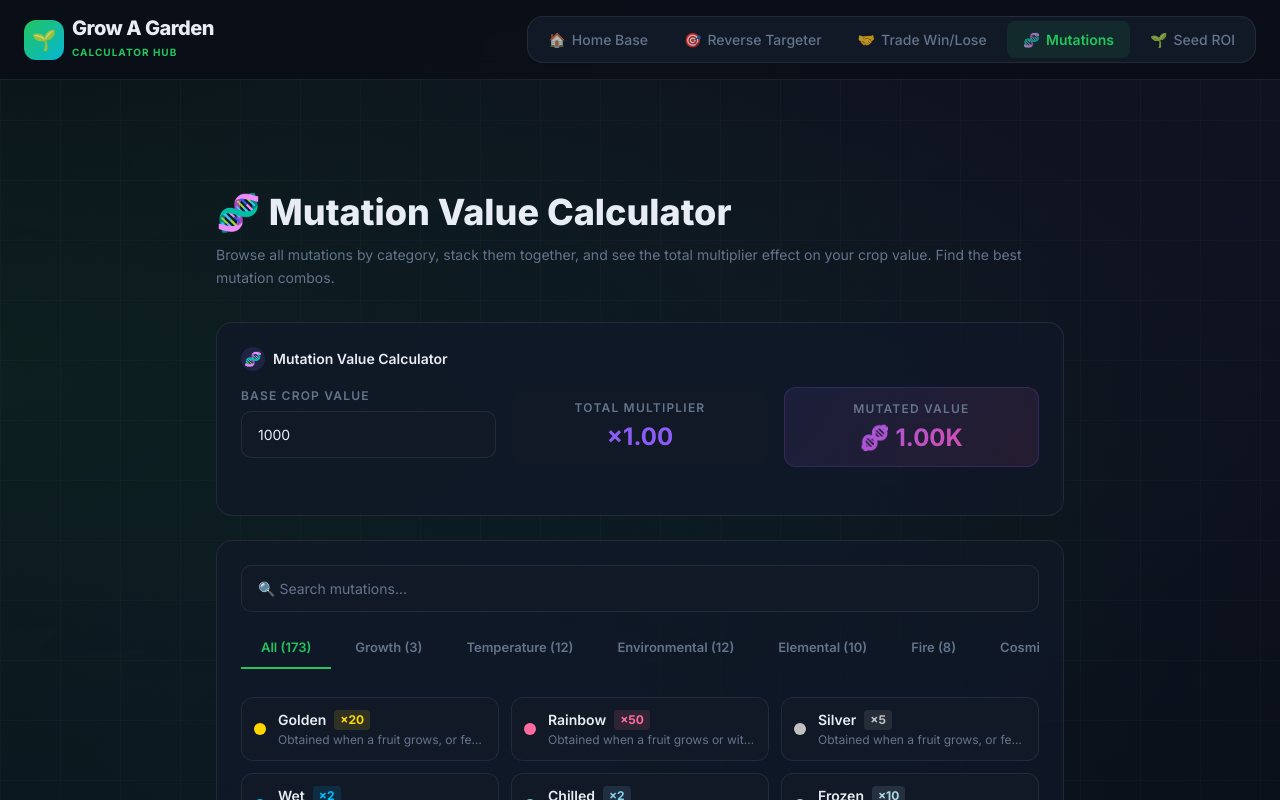
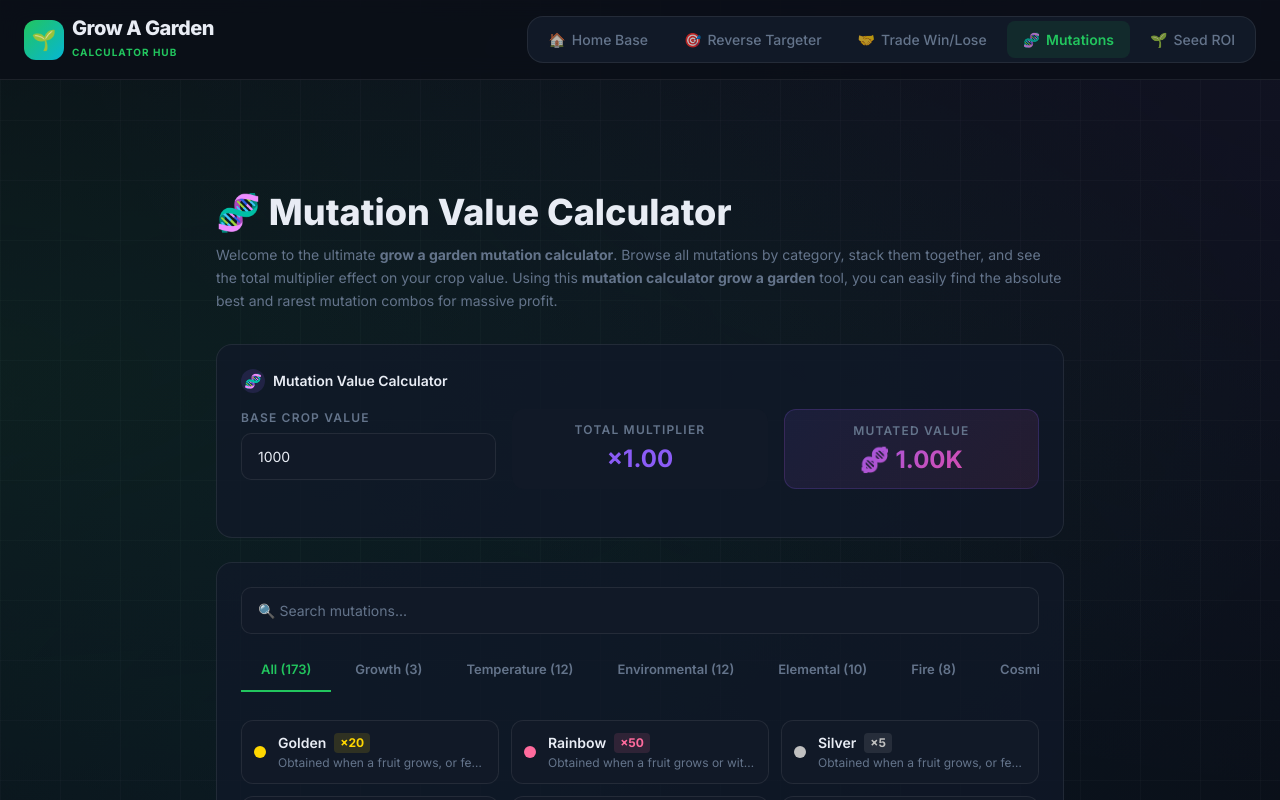
Before and after one commit to liveetcstream-beep/grow-a-garden-calculator, a Next.js app: page /mutation-calculator in a window 1280 px wide. Shown: the top 800 px of the page. Built offline with nearby package versions, Linux system fonts and the light colour scheme.

Commit message:
Inject Competitor Content Gap semantic keywords

```diff
--- a/src/app/mutation-calculator/page.tsx
+++ b/src/app/mutation-calculator/page.tsx
@@ -15,7 +15,7 @@ export default function MutationCalculatorPage() {
           🧬 Mutation Value Calculator
         </h1>
         <p className="text-sm leading-relaxed" style={{ color: 'var(--muted)' }}>
-          Browse all mutations by category, stack them together, and see the total multiplier effect on your crop value. Find the best mutation combos.
+          Welcome to the ultimate <strong>grow a garden mutation calculator</strong>. Browse all mutations by category, stack them together, and see the total multiplier effect on your crop value. Using this <strong>mutation calculator grow a garden</strong> tool, you can easily find the absolute best and rarest mutation combos for massive profit.
         </p>
       </div>
       <MutationCalculator />
--- a/src/app/pet-calculator/page.tsx
+++ b/src/app/pet-calculator/page.tsx
@@ -15,7 +15,7 @@ export default function PetCalculatorPage() {
           🐾 Pet Calculator Grow A Garden
         </h1>
         <p className="text-sm leading-relaxed" style={{ color: 'var(--muted)' }}>
-          Welcome to the official <strong>pet calculator grow a garden</strong> hub. Estimate exact pet values by entering weight, age, and ability modifiers. Track your <strong>grow a garden value</strong> and filter by rarity to find your exact pet and see detailed stat scaling.
+          Welcome to the official <strong>pet calculator grow a garden</strong> hub. Whether you need a <strong>gag pet calculator</strong> for instant checks, a <strong>pet weight calculator grow a garden</strong> formula, or a <strong>pet age calculator grow a garden</strong> tracker, we have it all. Estimate exact <strong>gag calculator pets</strong> values by entering weight, age, and ability modifiers. Track your <strong>grow a garden value</strong> and filter by rarity to find your exact pet and see detailed stat scaling.
         </p>
       </div>
       <PetCalculator />
```
